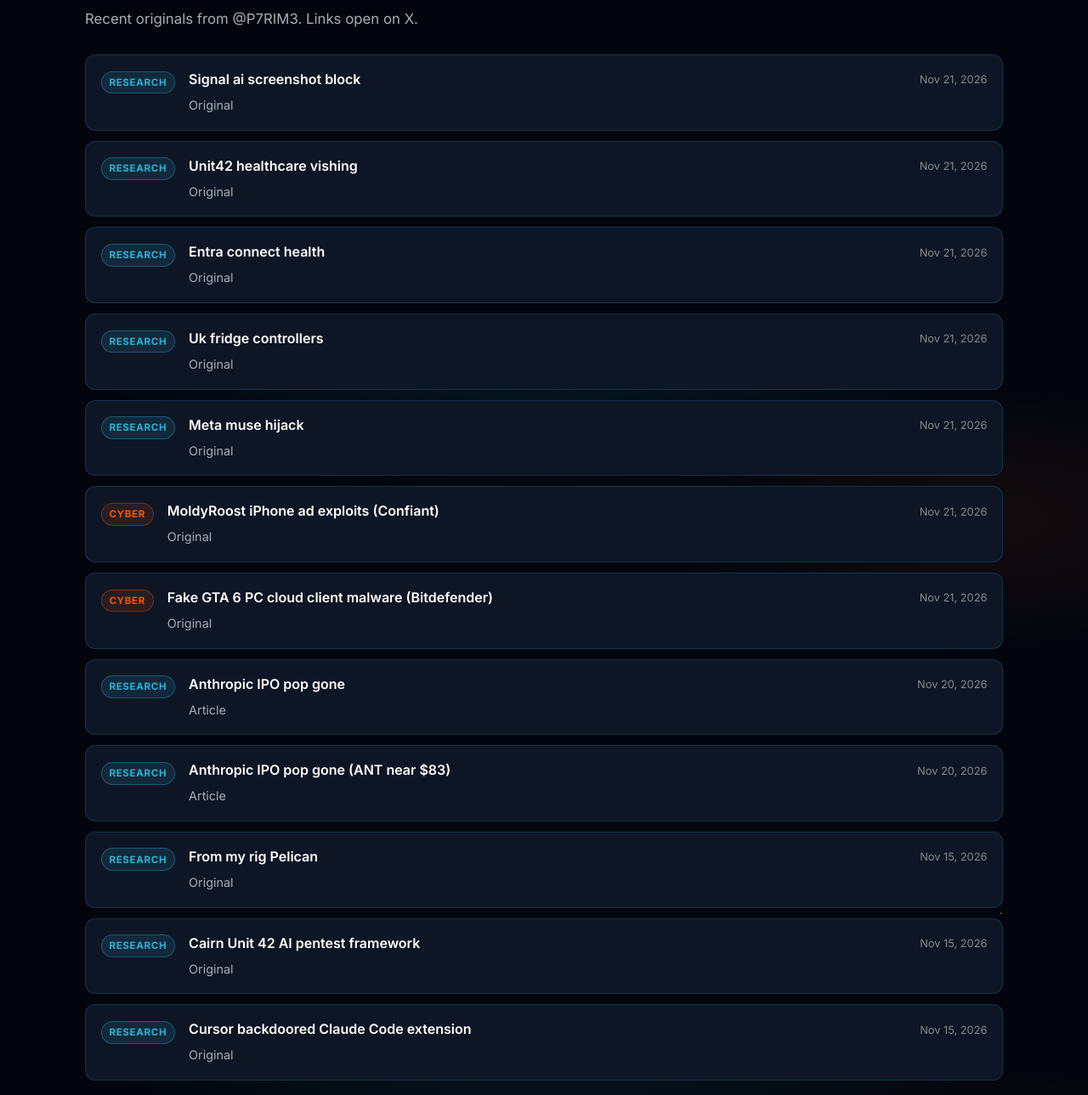
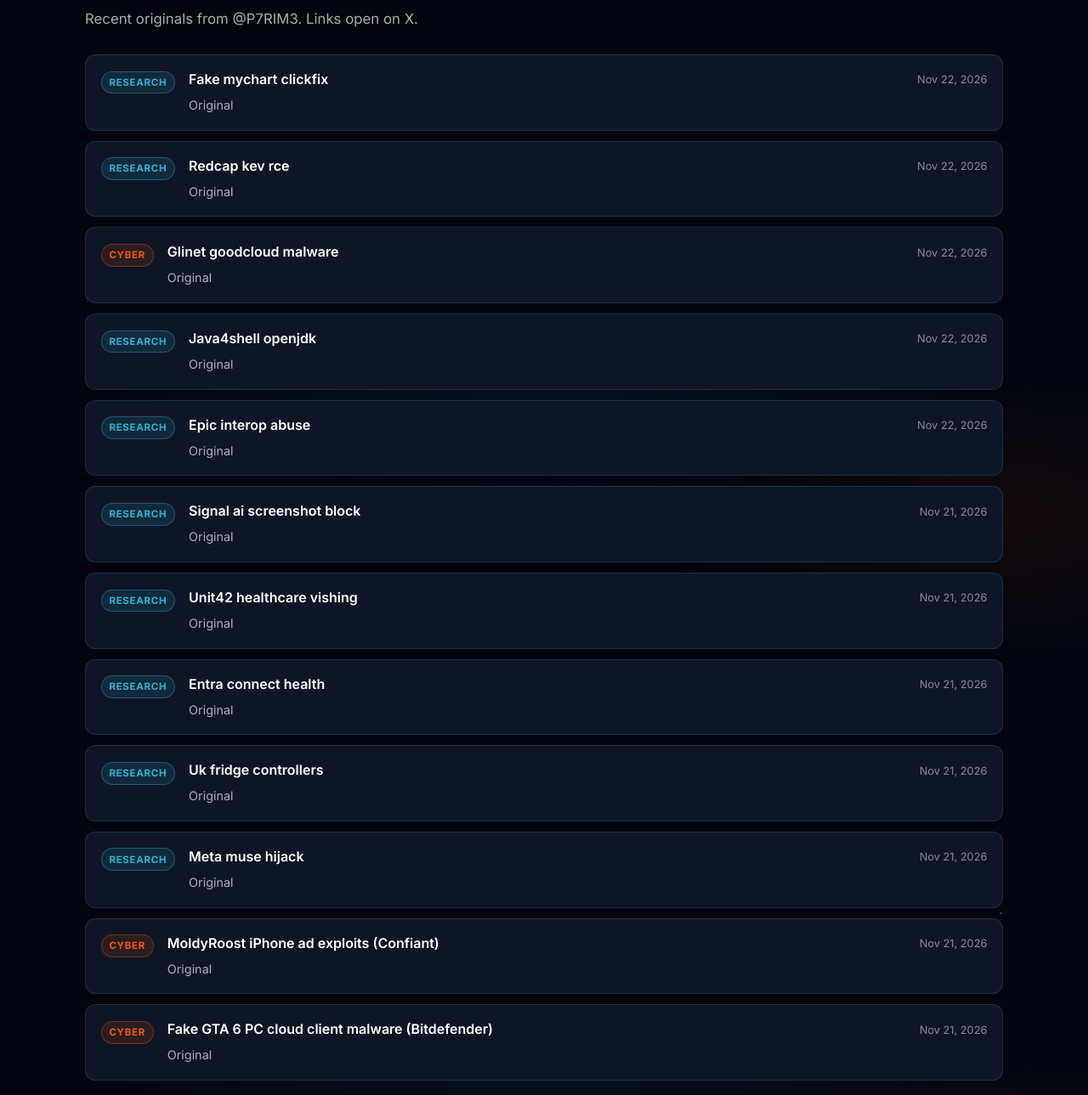
Before and after one commit to korvixprime/korvixprime.github.io, a plain HTML site: page index.html in a window 1280 px wide. Shown: the part 1149-2438 px from the top of the page at 85% size. Drawn offline with Linux system fonts and the light colour scheme.

Commit message:
Update Latest

```diff
--- a/index.html
+++ b/index.html
@@ -112,6 +112,56 @@
 
         <ul class="latest-list">
           <li>
+            <a class="latest-item" href="https://x.com/P7RIM3/status/2124573365734092852" rel="noopener noreferrer">
+              <span class="desk-pill research">Research</span>
+              <span class="latest-body">
+                <strong>Fake mychart clickfix</strong>
+                <span>Original</span>
+              </span>
+              <time class="latest-meta" datetime="2026-11-22">Nov 22, 2026</time>
+            </a>
+          </li>
+          <li>
+            <a class="latest-item" href="https://x.com/P7RIM3/status/2124549766793314538" rel="noopener noreferrer">
+              <span class="desk-pill research">Research</span>
+              <span class="latest-body">
+                <strong>Redcap kev rce</strong>
+                <span>Original</span>
+              </span>
+              <time class="latest-meta" datetime="2026-11-22">Nov 22, 2026</time>
+            </a>
+          </li>
+          <li>
+            <a class="latest-item" href="https://x.com/P7RIM3/status/2124545309485543644" rel="noopener noreferrer">
+              <span class="desk-pill cyber">Cyber</span>
+              <span class="latest-body">
+                <strong>Glinet goodcloud malware</strong>
+                <span>Original</span>
+              </span>
+              <time class="latest-meta" datetime="2026-11-22">Nov 22, 2026</time>
+            </a>
+          </li>
+          <li>
+            <a class="latest-item" href="https://x.com/P7RIM3/status/2124543108847394940" rel="noopener noreferrer">
+              <span class="desk-pill research">Research</span>
+              <span class="latest-body">
+                <strong>Java4shell openjdk</strong>
+                <span>Original</span>
+              </span>
+              <time class="latest-meta" datetime="2026-11-22">Nov 22, 2026</time>
+            </a>
+          </li>
+          <li>
+            <a class="latest-item" href="https://x.com/P7RIM3/status/2124527450138759547" rel="noopener noreferrer">
+              <span class="desk-pill research">Research</span>
+              <span class="latest-body">
+                <strong>Epic interop abuse</strong>
+                <span>Original</span>
+              </span>
+              <time class="latest-meta" datetime="2026-11-22">Nov 22, 2026</time>
+            </a>
+          </li>
+          <li>
             <a class="latest-item" href="https://x.com/P7RIM3/status/2124308058855883202" rel="noopener noreferrer">
               <span class="desk-pill research">Research</span>
               <span class="latest-body">
@@ -179,56 +229,6 @@
                 <span>Original</span>
               </span>
               <time class="latest-meta" datetime="2026-11-21">Nov 21, 2026</time>
-            </a>
-          </li>
-          <li>
-            <a class="latest-item" href="https://x.com/P7RIM3/status/2123845662307717190" rel="noopener noreferrer">
-              <span class="desk-pill research">Research</span>
-              <span class="latest-body">
-                <strong>Anthropic IPO pop gone</strong>
-                <span>Article</span>
-              </span>
-              <time class="latest-meta" datetime="2026-11-20">Nov 20, 2026</time>
-            </a>
-          </li>
-          <li>
-            <a class="latest-item" href="https://x.com/P7RIM3/status/2123845410275934446" rel="noopener noreferrer">
-              <span class="desk-pill research">Research</span>
-              <span class="latest-body">
-                <strong>Anthropic IPO pop gone (ANT near $83)</strong>
-                <span>Article</span>
-              </span>
-              <time class="latest-meta" datetime="2026-11-20">Nov 20, 2026</time>
-            </a>
-          </li>
-          <li>
-            <a class="latest-item" href="https://x.com/P7RIM3/status/2122133894560358901" rel="noopener noreferrer">
-              <span class="desk-pill research">Research</span>
-              <span class="latest-body">
-                <strong>From my rig Pelican</strong>
-                <span>Original</span>
-              </span>
-              <time class="latest-meta" datetime="2026-11-15">Nov 15, 2026</time>
-            </a>
-          </li>
-          <li>
-            <a class="latest-item" href="https://x.com/P7RIM3/status/2122023457990824008" rel="noopener noreferrer">
-              <span class="desk-pill research">Research</span>
-              <span class="latest-body">
-                <strong>Cairn Unit 42 AI pentest framework</strong>
-                <span>Original</span>
-              </span>
-              <time class="latest-meta" datetime="2026-11-15">Nov 15, 2026</time>
-            </a>
-          </li>
-          <li>
-            <a class="latest-item" href="https://x.com/P7RIM3/status/2121993047416205357" rel="noopener noreferrer">
-              <span class="desk-pill research">Research</span>
-              <span class="latest-body">
-                <strong>Cursor backdoored Claude Code extension</strong>
-                <span>Original</span>
-              </span>
-              <time class="latest-meta" datetime="2026-11-15">Nov 15, 2026</time>
             </a>
           </li>
         </ul>
```
